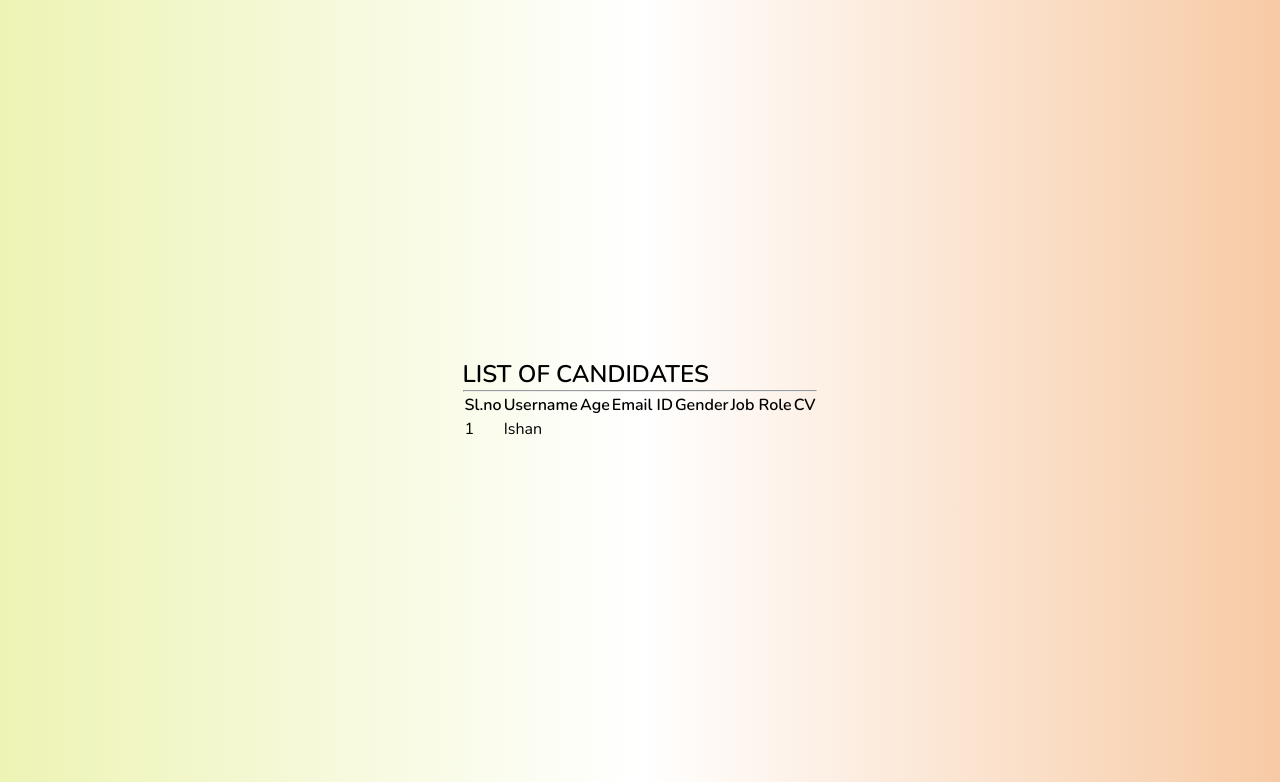
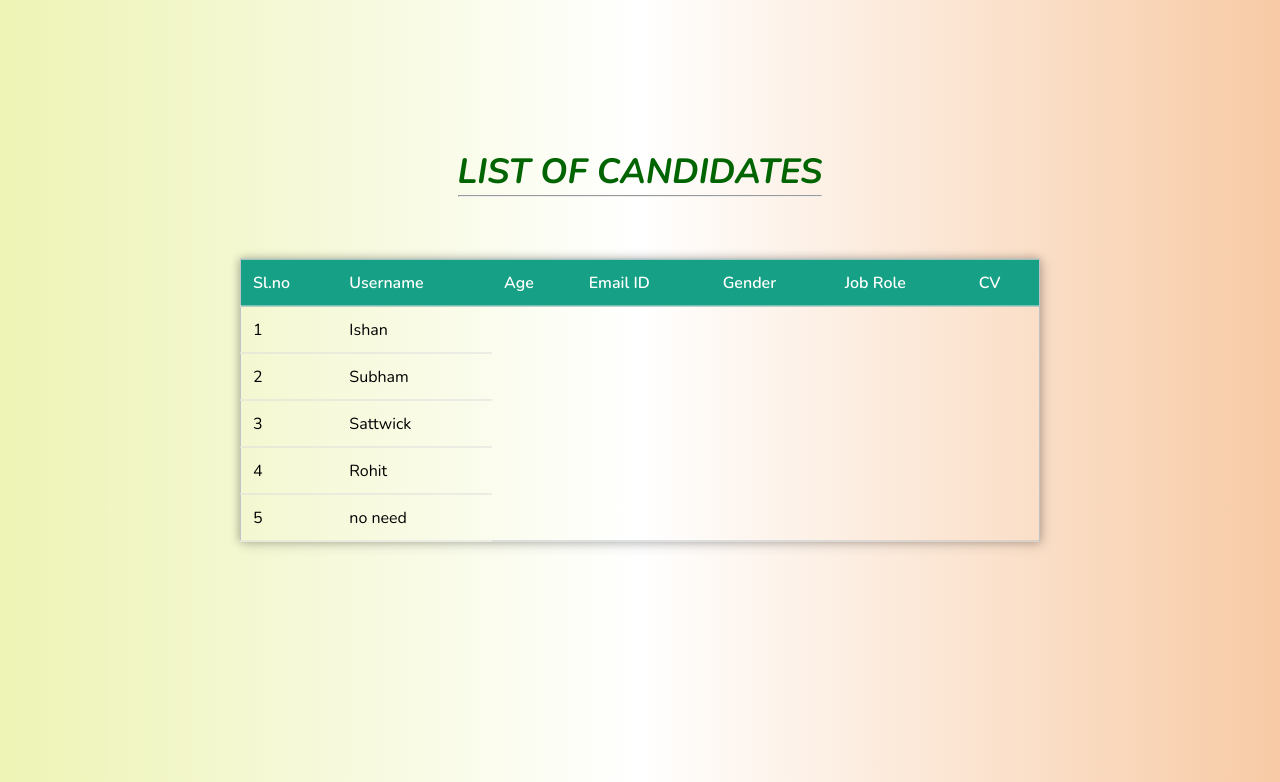
Before and after one commit to Sattwik2003/CV, a PHP site: page /register.html in a window 1280 px wide. Shown: the top 782 px of the page. Run offline with PHP 8.4, Linux system fonts and the light colour scheme.

Commit message:
table done

```diff
--- a/register.html
+++ b/register.html
@@ -10,31 +10,13 @@
   <link rel="stylesheet" href="style.css" />
 
 </head>
-<style>
-  #vc{
-  padding: 0;
-  margin: 0;
-  font-family: Verdana, Geneva, Tahoma, sans-serif;
-}
-#table{
-  position: absolute;
-  left:50%;
-  top: 50%;
-  transform: translate(-50%,-50%);
-  border-collapse: collapse;
-  width: 800px;
-  height: 200px;
-  border: 1px solid #bdc3c7;
-  box-shadow: 2px 2px 12px rgba(0,0,0,0.2), -1px -1px 8px rgba(0,0,0,0.2);
-  }
 
-</style>
 <body>
   <div class="vc">
   <h2> LIST OF CANDIDATES</h2>
   <hr>
-  <table>
-    <tr id="header">
+  <table id="table">
+    <tr id="header3">
       <th>Sl.no</th>
       <th>Username</th>
       <th>Age</th>
@@ -47,6 +29,21 @@
       <td>1</td>
       <td>Ishan</td>
     </tr>
+    <tr>
+      <td>2</td>
+      <td>Subham</td>
+    </tr><tr>
+      <td>3</td>
+      <td>Sattwick</td>
+    </tr>
+    <tr>
+      <td>4</td>
+      <td>Rohit</td>
+    </tr>
+    <tr>
+      <td>5</td>
+      <td>no need</td>
+    </tr>
   </table>
   </div>
 </body>
--- a/style.css
+++ b/style.css
@@ -291,7 +291,34 @@
   transform: translate(-50%,-50%);
   border-collapse: collapse;
   width: 800px;
-  height: 200px;
+  height: 139px;
   border: 1px solid #bdc3c7;
   box-shadow: 2px 2px 12px rgba(0,0,0,0.2), -1px -1px 8px rgba(0,0,0,0.2);
   }
+
+
+h2{
+  font-size: 35px;
+  margin-top: -69%;
+  font-style: italic;
+  color: darkgreen;
+
+}
+tr{
+  transition: all .2s ease-in;
+  cursor: pointer;
+}
+th,td{
+  padding: 12px;
+  text-align: left;
+  border-bottom: 1px solid #ddd;
+}
+#header3{
+  background-color: #16a085;
+  color: #fff;
+}
+tr:hover{
+  background-color: #f5f5f5;
+  transform: scale(1.0);
+  box-shadow: 2px 2px 12px rgba(0,0,0,0.2), -1px -1px 8px rgba(0,0,0,0.2);
+}
```
